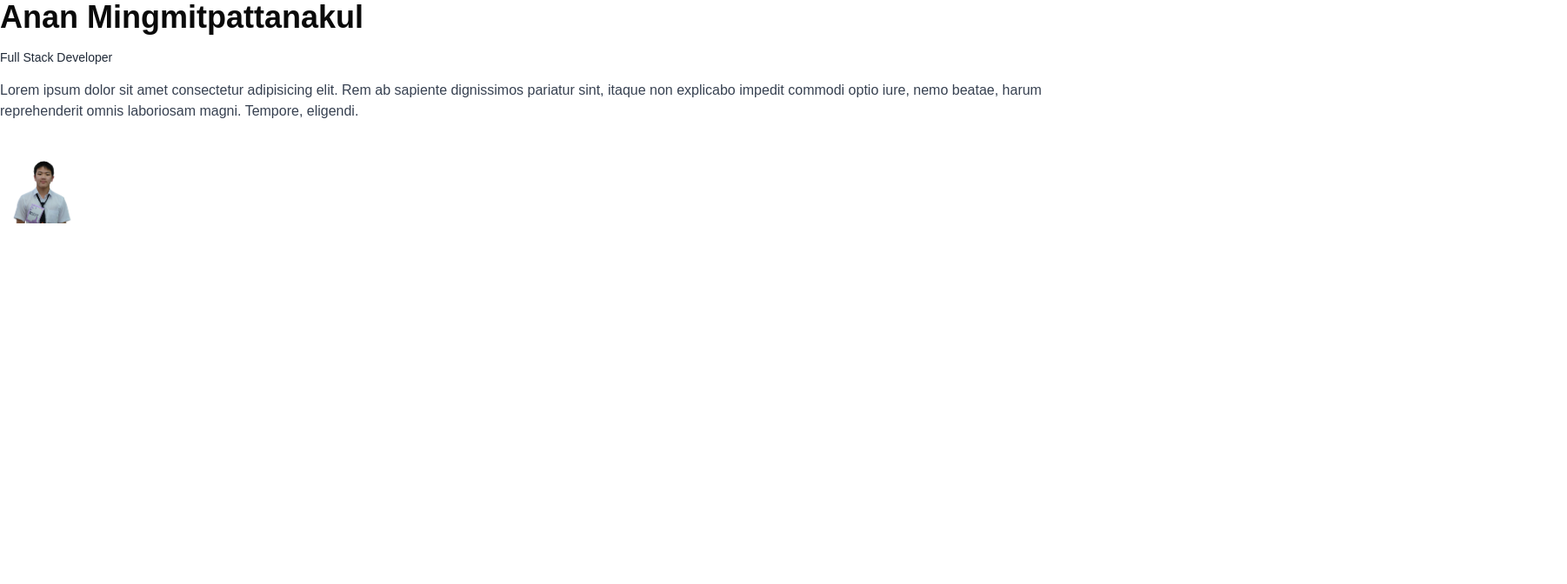
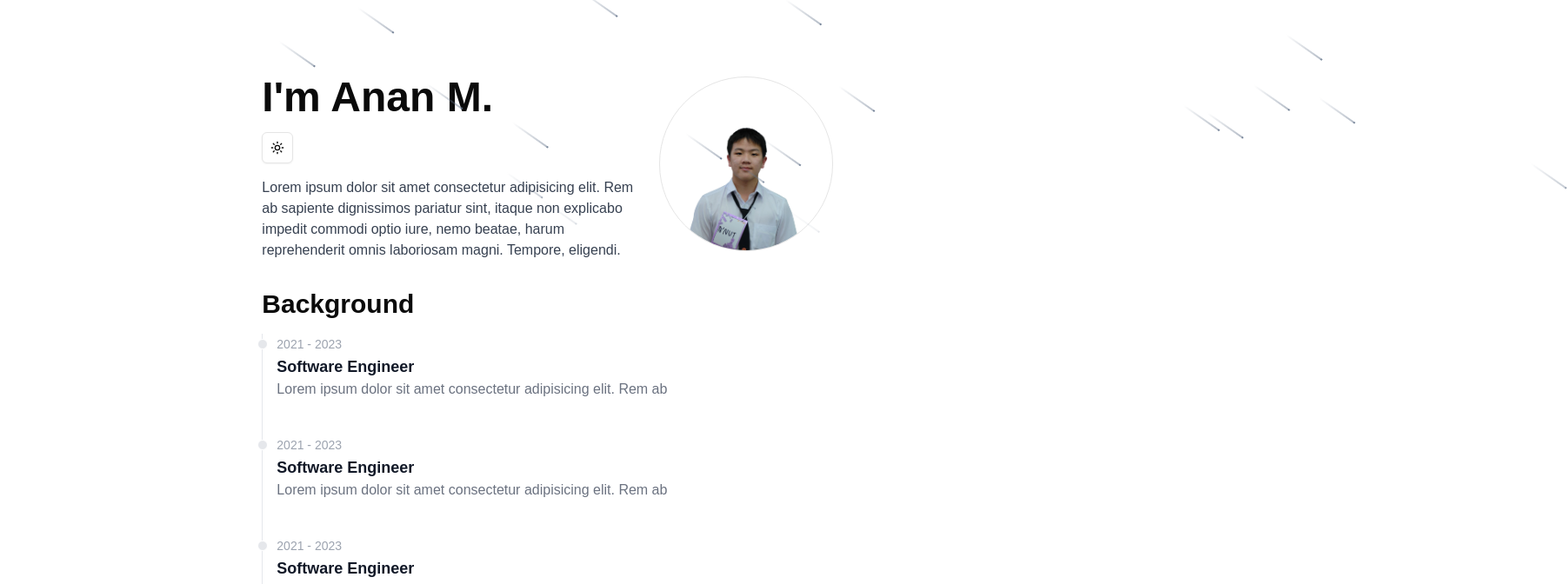
Before and after one commit to anan-min/portfolio, a Next.js app: page / in a window 1280 px wide. Shown: the top 672 px of the page at 87% size, 1802 px wide, since content can reach past the window. Built offline with nearby package versions, Linux system fonts and the light colour scheme.

Commit message:
background done

```diff
--- a/app/page.tsx
+++ b/app/page.tsx
@@ -1,6 +1,16 @@
 "use client";
 import { Profile } from "@/components/main/Profile";
+import { Meteors } from "@/components/ui/meteors";
+import { Background } from "@/components/main/Background";
 
 export default function Home() {
-  return <Profile />;
+  return (
+    <div className="w-8/12 mx-auto items-center justify-items-center min-h-screen p-8 pb-20 gap-16 sm:p-20 relative">
+      <main className="flex flex-col gap-8 row-start-2 items-center sm:items-start overflow-hidden p-2">
+        <Meteors />
+        <Profile />
+        <Background />
+      </main>
+    </div>
+  );
 }
--- /dev/null
+++ b/components/Timeline/Timeline.jsx
@@ -0,0 +1,11 @@
+import React from "react";
+
+const Timeline = ({children}) => {
+  return (
+    <ol className="relative border-s border-gray-200 dark:border-gray-700">
+      {children}
+    </ol>
+  );
+};
+
+export default Timeline;
--- /dev/null
+++ b/components/Timeline/TimelineBlock.jsx
@@ -0,0 +1,20 @@
+import React from "react";
+
+const TimelineBlock = ({ date, title, description }) => {
+  return (
+    <li className="mb-10 ms-4">
+      <div className="absolute w-3 h-3 bg-gray-200 rounded-full mt-1.5 -start-1.5 border border-white dark:border-gray-900 dark:bg-gray-700"></div>
+      <time className="mb-1 text-sm font-normal leading-none text-gray-400 dark:text-gray-500">
+        {date}
+      </time>
+      <h3 className="text-lg font-semibold text-gray-900 dark:text-white">
+        {title}
+      </h3>
+      <p className="mb-4 text-base font-normal text-gray-500 dark:text-gray-400">
+        {description}
+      </p>
+    </li>
+  );
+};
+
+export default TimelineBlock;
--- a/components/main/Background.jsx
+++ b/components/main/Background.jsx
@@ -0,0 +1,28 @@
+import React from "react";
+import Timeline from "@/components/Timeline/Timeline";
+import TimelineBlock from "@/components/Timeline/TimelineBlock";
+
+export const Background = () => {
+  return (
+    <div className="flex flex-col gap-4">
+      <h1 className="text-3xl font-bold">Background</h1>
+      <Timeline>
+        <TimelineBlock
+          date="2021 - 2023"
+          title="Software Engineer"
+          description="Lorem ipsum dolor sit amet consectetur adipisicing elit. Rem ab"
+        />
+        <TimelineBlock
+          date="2021 - 2023"
+          title="Software Engineer"
+          description="Lorem ipsum dolor sit amet consectetur adipisicing elit. Rem ab"
+        />
+        <TimelineBlock
+          date="2021 - 2023"
+          title="Software Engineer"
+          description="Lorem ipsum dolor sit amet consectetur adipisicing elit. Rem ab"
+        />
+      </Timeline>
+    </div>
+  );
+};
--- a/components/main/Profile.jsx
+++ b/components/main/Profile.jsx
@@ -1,22 +1,29 @@
 import React from "react";
 import Image from "next/image"; // Correct import for Next.js optimized images
 import profilePic from "@/public/images/profile.png"; // Import the image
+import { ThemeToggleButton } from "@/components/ThemeToggleButton";
 
 export const Profile = () => {
   return (
     <div className="flex gap-4">
-      <div className="flex flex-col gap-4">
-        <h1 className="text-4xl font-bold">Anan Mingmitpattanakul</h1>
-        <p className="text-sm text-gray-800">Full Stack Developer</p>
-        <p className="text-base text-gray-700">
+      <div className="flex flex-col gap-4 w-8/12">
+        <h1 className="text-5xl font-bold">I'm Anan M.</h1>
+        <ThemeToggleButton />
+        <p className="text-base text-gray-700 dark:text-gray-200">
           Lorem ipsum dolor sit amet consectetur adipisicing elit. Rem ab
           sapiente dignissimos pariatur sint, itaque non explicabo impedit
           commodi optio iure, nemo beatae, harum reprehenderit omnis laboriosam
           magni. Tempore, eligendi.
         </p>
-        <div>
-          <Image src={profilePic} alt="Profile" width={100} height={100} />
-        </div>
+      </div>
+      <div className="w-4/12">
+        <Image
+          src={profilePic}
+          alt="Profile"
+          width={200}
+          height={200}
+          className="rounded-full border border-gray-50000"
+        />
       </div>
     </div>
   );
--- /dev/null
+++ b/components/ui/meteors.tsx
@@ -0,0 +1,43 @@
+"use client";
+
+import { useEffect, useState } from "react";
+
+import { cn } from "@/lib/utils";
+
+interface MeteorsProps extends React.HTMLAttributes<HTMLSpanElement> {
+  number?: number;
+}
+export const Meteors = ({ number = 20, ...props }: MeteorsProps) => {
+  const [meteorStyles, setMeteorStyles] = useState<Array<React.CSSProperties>>(
+    [],
+  );
+
+  useEffect(() => {
+    const styles = [...new Array(number)].map(() => ({
+      top: -5,
+      left: Math.floor(Math.random() * window.innerWidth) + "px",
+      animationDelay: Math.random() * 1 + 0.2 + "s",
+      animationDuration: Math.floor(Math.random() * 8 + 2) + "s",
+    }));
+    setMeteorStyles(styles);
+  }, [number]);
+
+  return (
+    <>
+      {[...meteorStyles].map((style, idx) => (
+        // Meteor Head
+        <span
+          key={idx}
+          className={cn(
+            "pointer-events-none absolute left-1/2 top-1/2 size-0.5 rotate-[215deg] animate-meteor rounded-full bg-slate-500 shadow-[0_0_0_1px_#ffffff10]",
+          )}
+          style={style}
+          {...props}
+        >
+          {/* Meteor Tail */}
+          <div className="pointer-events-none absolute top-1/2 -z-10 h-px w-[50px] -translate-y-1/2 bg-gradient-to-r from-slate-500 to-transparent" />
+        </span>
+      ))}
+    </>
+  );
+};
--- a/tailwind.config.ts
+++ b/tailwind.config.ts
@@ -55,6 +55,24 @@ const config: Config = {
   			lg: 'var(--radius)',
   			md: 'calc(var(--radius) - 2px)',
   			sm: 'calc(var(--radius) - 4px)'
+  		},
+  		animation: {
+  			meteor: 'meteor 5s linear infinite'
+  		},
+  		keyframes: {
+  			meteor: {
+  				'0%': {
+  					transform: 'rotate(215deg) translateX(0)',
+  					opacity: '1'
+  				},
+  				'70%': {
+  					opacity: '1'
+  				},
+  				'100%': {
+  					transform: 'rotate(215deg) translateX(-500px)',
+  					opacity: '0'
+  				}
+  			}
   		}
   	}
   },
```
